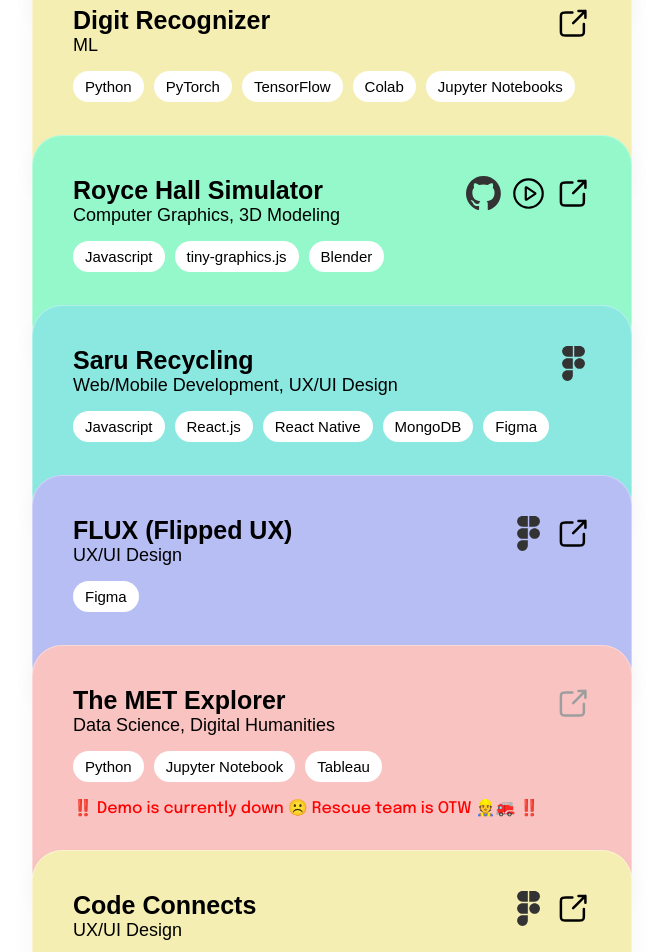
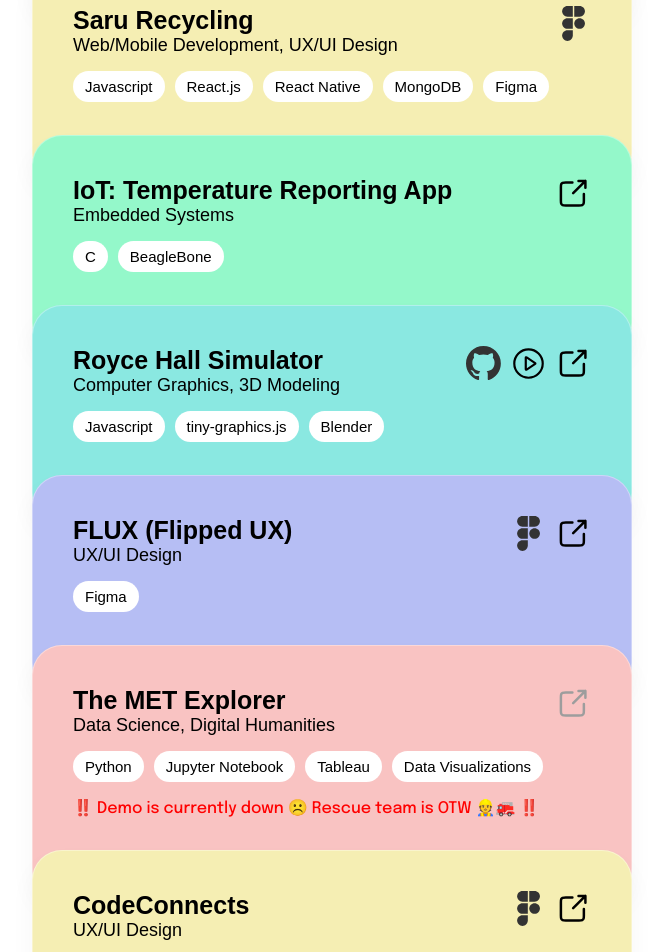
Before and after one commit to anhmvc/anhmvc.github.io, a React (Create React App) app: page /#/work in a window 1280 px wide. Shown: the part 1040-1992 px from the top of the page, without its empty margins (48-711 px from the left). Built offline with nearby package versions, Linux system fonts and the light colour scheme.

Commit message:
Udpate projects

```diff
--- a/src/pages/Work/Work.tsx
+++ b/src/pages/Work/Work.tsx
@@ -17,6 +17,7 @@
 import cl_studio from "../../static/images/cl-studio.png";
 import face from "../../static/images/facial-recognition.png";
 import digit from "../../static/images/digit-recognizer.png";
+import beagle from "../../static/images/beaglebone.jpeg";
 
 export default function Work() {
   const [isHover, setHover] = useState(false);
@@ -42,17 +43,6 @@
         "A full-stack feature implemented using Typescript(Web)/React Native(Mobile) frontend and Java backend. The feature is live on the Amazon mobile app and website!",
     },
     {
-      title: "Mr. Penguin",
-      subtitle: "Computer Graphics, 3D Modeling, Animation",
-      tech: ["Blender"],
-      links: new Map<string, string>([
-        ["website", "https://www.tiktok.com/@mrpenguin.official"],
-      ]),
-      img: penguin,
-      description:
-        "A 3D object modeled after my favorite Penguin plushie that is showcase in this portfolio, created and animated using Blender. You can check him out at https://www.tiktok.com/@mrpenguin.official!",
-    },
-    {
       title: "Twain",
       subtitle: "Chrome Web Extension, Full Stack Development",
       tech: [
@@ -72,7 +62,7 @@
     {
       title: "Facial Recognition",
       subtitle: "ML",
-      tech: ["Python", "Colab", "Jupyter Notebooks"],
+      tech: ["Python", "SciPy", "NumPy", "Colab", "Jupyter Notebooks"],
       links: new Map<string, string>([
         [
           "website",
@@ -86,7 +76,7 @@
     {
       title: "Digit Recognizer",
       subtitle: "ML",
-      tech: ["Python", "PyTorch", "TensorFlow", "Colab", "Jupyter Notebooks"],
+      tech: ["Python", "PyTorch", "NumPy", "Colab", "Jupyter Notebooks"],
       links: new Map<string, string>([
         [
           "website",
@@ -96,19 +86,6 @@
       img: digit,
       description:
         "A ML model using PyTorch Neural Networks to perform digit recognizing on a training dataset of pairs of 300 28x28 images displayed as binary vectors and corresponding digit labels. ",
-    },
-    {
-      title: "Royce Hall Simulator",
-      subtitle: "Computer Graphics, 3D Modeling",
-      tech: ["Javascript", "tiny-graphics.js", "Blender"],
-      links: new Map<string, string>([
-        ["github", "https://github.com/anhmvc/royce-hall"],
-        ["demo", "https://www.youtube.com/watch?v=nm2oY81tV9s"],
-        ["website", "https://anhm.vc/royce-hall"],
-      ]),
-      img: royce,
-      description:
-        "A realistic model of Royce Hall, a landmark at UCLA, in changing seasons and weather built using OpenGL and tinygraphics.js library. Modeled the 3D-objects from scratch using Blender. Worked with a team of 4 to implement the idea, utilizing Scene Graphs and Collision Detection to animate objects and particles in the scene.",
     },
     {
       title: "Saru Recycling",
@@ -123,6 +100,30 @@
       img: saru,
       description:
         "A project for Saru Recyling, a student startup at UCR. Led a team of 4 to developed a React web app and a React Native mobile app that allow the firm to measure bin telemetry and for customers to interact with smart recycling bins.",
+    },
+    {
+      title: "IoT: Temperature Reporting App",
+      subtitle: "Embedded Systems",
+      tech: ["C", "BeagleBone"],
+      links: new Map<string, string>([
+        ["website", "https://github.com/anhmvc/CS111/tree/master/Lab4B"],
+      ]),
+      img: beagle,
+      description:
+        "A C embedded application that runs on a Beaglebone, which reads data from external temperature sensors and logs the results to the CLI.",
+    },
+    {
+      title: "Royce Hall Simulator",
+      subtitle: "Computer Graphics, 3D Modeling",
+      tech: ["Javascript", "tiny-graphics.js", "Blender"],
+      links: new Map<string, string>([
+        ["github", "https://github.com/anhmvc/royce-hall"],
+        ["demo", "https://www.youtube.com/watch?v=nm2oY81tV9s"],
+        ["website", "https://anhm.vc/royce-hall"],
+      ]),
+      img: royce,
+      description:
+        "A realistic model of Royce Hall, a landmark at UCLA, in changing seasons and weather built using OpenGL and tinygraphics.js library. Modeled the 3D-objects from scratch using Blender. Worked with a team of 4 to implement the idea, utilizing Scene Graphs and Collision Detection to animate objects and particles in the scene.",
     },
     {
       title: "FLUX (Flipped UX)",
@@ -145,7 +146,7 @@
     {
       title: "The MET Explorer",
       subtitle: "Data Science, Digital Humanities",
-      tech: ["Python", "Jupyter Notebook", "Tableau"],
+      tech: ["Python", "Jupyter Notebook", "Tableau", "Data Visualizations"],
       links: new Map<string, string>([
         ["website", "https://dh101metexploration.humspace.ucla.edu/"],
       ]),
@@ -155,7 +156,7 @@
         "A Digital Humanities project that analyzes the diversity, identity, and cultural sustainability of the Met collection using a dataset of the objects at the Met provided by Open Access. Collaborated with a team of 6 to research and write the narrative, told through data visualizations.",
     },
     {
-      title: "Code Connects",
+      title: "CodeConnects",
       subtitle: "UX/UI Design",
       tech: ["Figma"],
       links: new Map<string, string>([
@@ -180,6 +181,17 @@
       img: solar,
       description:
         "A model of the solar system with planets styled by leveraging various shading techniques of Computer Graphics. The camera can attach to a planet in the scene's matrix to follow the movement of the object.",
+    },
+    {
+      title: "Mr. Penguin",
+      subtitle: "Computer Graphics, 3D Modeling, Animation",
+      tech: ["Blender"],
+      links: new Map<string, string>([
+        ["website", "https://www.tiktok.com/@mrpenguin.official"],
+      ]),
+      img: penguin,
+      description:
+        "A 3D object modeled after my favorite Penguin plushie that is showcase in this portfolio, created and animated using Blender. You can check him out at https://www.tiktok.com/@mrpenguin.official!",
     },
     {
       title: "CL STUDIO",
```
Also changed, not shown: src/static/images/beaglebone.jpeg (added).
